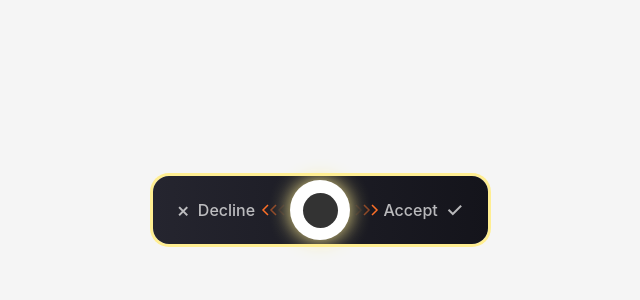
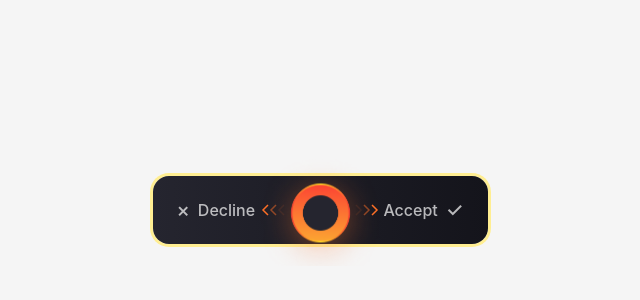
Before and after one commit to Walter254/rebet-slider-challenge, a React (Vite) app: page / in a window 1280 px wide. Shown: the part 190-490 px from the top of the page, without its empty margins (320-960 px from the left). Built offline with nearby package versions, Linux system fonts and the light colour scheme.

Commit message:
add orb animation

```diff
--- /dev/null
+++ b/src/components/Slider/Orb.jsx
@@ -0,0 +1,85 @@
+import { useRef, useEffect } from 'react';
+import styled from 'styled-components';
+import Lottie from 'lottie-react';
+
+import glowingCircleData from '../assets/AnimatedAssets/glowing_circle.json';
+import redButton from '../assets/StaticAssets/red_button.png';
+import greenButton from '../assets/StaticAssets/green_button.png';
+import orangeButton from '../assets/StaticAssets/orange_button.png';
+
+const OrbContainer = styled.div`
+  position: absolute;
+  top: 50%;
+  left: 50%;
+  width: 130px;
+  height: 130px;
+  transform: translate(-50%, -50%);
+  cursor: grab;
+  z-index: 2;
+
+  &:active {
+    cursor: grabbing;
+  }
+`;
+
+const StaticOrb = styled.img`
+  width: 130px;
+  height: 130px;
+  object-fit: contain;
+`;
+
+
+const LottieWrapper = styled.div`
+  position: absolute;
+  top: 50%;
+  left: 50%;
+  transform: translate(-50%, -50%);
+  width: 100px;
+  height: 100px;
+  pointer-events: none;
+`;
+
+export const Orb = ({ position, isDragging, isSpringAnimating, onMouseDown, style }) => {
+  const lottieRef = useRef();
+
+  useEffect(() => {
+    if (!isDragging && Math.abs(position) < 10 && lottieRef.current) {
+      lottieRef.current.play();
+    } else if (lottieRef.current) {
+      lottieRef.current.pause();
+    }
+  }, [isDragging, position]);
+
+  const getOrbContent = () => {
+    if (Math.abs(position) < 10) { // At center
+      return (
+        <>
+          <StaticOrb
+            src={orangeButton}
+            alt="orb"
+            style={{ position: 'relative', zIndex: 3 }}
+          />
+        </>
+      );
+    } else if (position < 0) {
+      return <StaticOrb src={redButton} alt="orb" />;
+    } else {
+      return <StaticOrb src={greenButton} alt="orb" />;
+    }
+  };
+
+  return (
+    <OrbContainer
+      onMouseDown={onMouseDown}
+      style={{
+        transform: `translate(calc(-50% + ${position}px), -50%)`,
+        transition: isSpringAnimating
+          ? 'transform 600ms cubic-bezier(0.25, 0.8, 0.25, 1.3)'
+          : 'none'
+      }}
+      className={isSpringAnimating ? 'spring-animating' : ''}
+    >
+      {getOrbContent()}
+    </OrbContainer>
+  );
+};
--- a/src/components/Slider/index.jsx
+++ b/src/components/Slider/index.jsx
@@ -1,5 +1,7 @@
 import { useState, useRef, useEffect } from 'react';
-import { SliderContainer, Track, Orb, Indicator, Icon, OrbCenter } from './styles';
+
+import { SliderContainer, Track, Indicator, Icon} from './styles';
+import { Orb } from './Orb';
 import { Arrows } from './AnimatedArrows';
 import { DIMENSIONS, THRESHOLDS } from './constants';
 import { getTranslation } from '../../locales';
@@ -7,6 +9,7 @@ import { getTranslation } from '../../locales';
 const Slider = ({ language = 'en' }) => {
   const [isDragging, setIsDragging] = useState(false);
   const [position, setPosition] = useState(0);
+  const [isSpringAnimating, setIsSpringAnimating] = useState(false);
   const containerRef = useRef(null);
   const startXRef = useRef(0);
   const orbPositionRef = useRef(0);
@@ -24,6 +27,7 @@ const Slider = ({ language = 'en' }) => {
   const handleMouseDown = (e) => {
     e.preventDefault();
     setIsDragging(true);
+    setIsSpringAnimating(false);
     startXRef.current = e.clientX;
     orbPositionRef.current = position;
   };
@@ -40,6 +44,7 @@ const Slider = ({ language = 'en' }) => {
     if (Math.abs(normalizedPosition) >= THRESHOLDS.ACTIVATION) {
       console.log(normalizedPosition > 0 ? 'Accepted' : 'Declined');
     }
+    setIsSpringAnimating(true);
     setPosition(0);
   };
 
@@ -95,12 +100,14 @@ const Slider = ({ language = 'en' }) => {
           onMouseDown={handleMouseDown}
           position={position}
           isDragging={isDragging}
+          isSpringAnimating={isSpringAnimating}
           style={{
-            transform: `translate(calc(-50% + ${position}px), -50%)`
+            transform: `translate(calc(-50% + ${position}px), -50%)`,
+            transition: isSpringAnimating
+              ? 'transform 600ms cubic-bezier(0.25, 0.8, 0.25, 1.3)'
+              : 'none'
           }}
-        >
-          <OrbCenter />
-        </Orb>
+        />
         <Arrows
           side="right"
           position={currentState}
```
